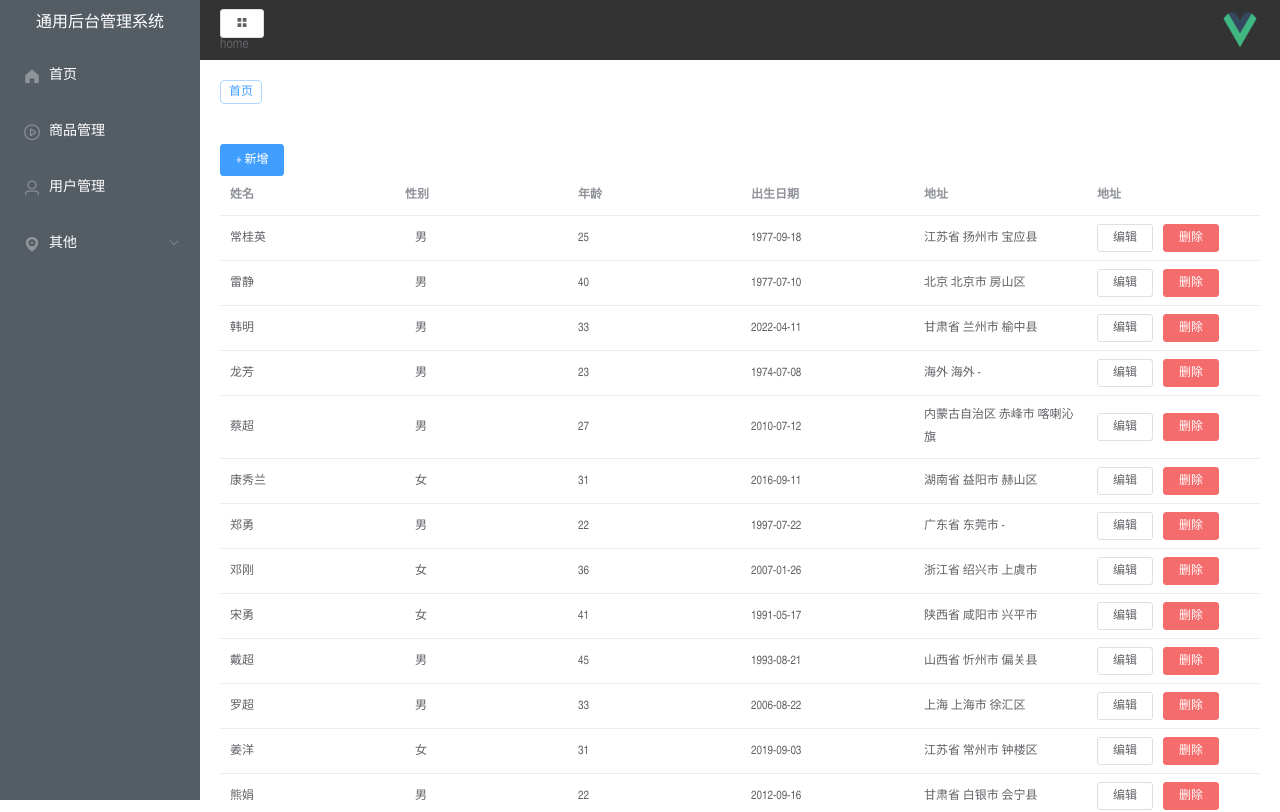
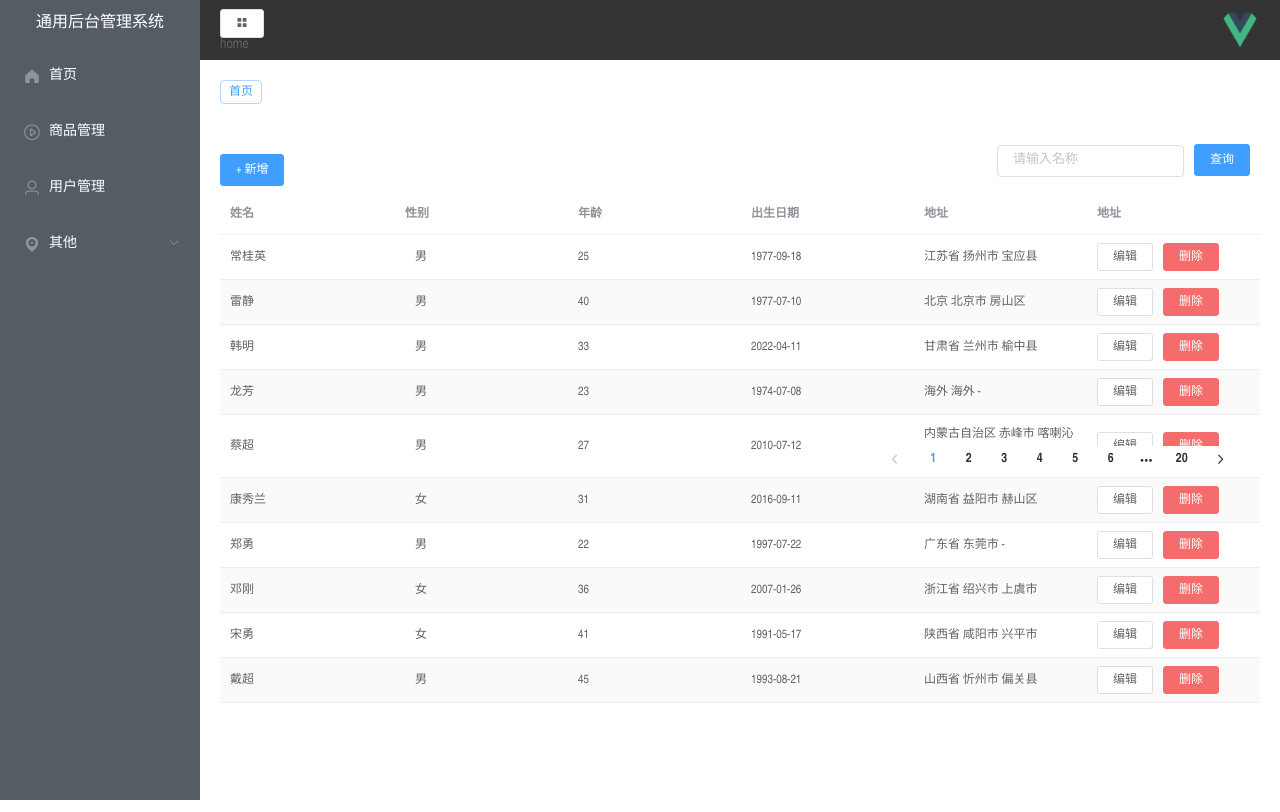
Before and after one commit to zzulihrs/procure, a Vue app: page /user in a window 1280 px wide. Shown: the top 812 px of the page. Built offline with nearby package versions, Linux system fonts and the light colour scheme; a small style sheet from the web is missing.

Commit message:
用户列表的查询功能

```diff
--- a/src/api/mock.js
+++ b/src/api/mock.js
@@ -9,4 +9,4 @@
 Mock.mock('/api/user/add', 'post', user.createUser)
 Mock.mock('/api/user/edit','post', user.updateUser)
 Mock.mock('/api/user/del', 'post', user.deleteUser)
-Mock.mock('/api/user/getUser', 'get', user.getUserList)
+Mock.mock(/api\/user\/getUser/, 'get', user.getUserList)
--- a/src/views/User.vue
+++ b/src/views/User.vue
@@ -41,7 +41,20 @@
         <el-button @click="handleAdd" type="primary">
           + 新增
         </el-button>
+        <!-- form搜索区域   -->
+        <el-form :inline="true" :model="userForm">
+          <el-form-item>
+            <el-input placeholder="请输入名称" v-model="userForm.name"></el-input>
+          </el-form-item>
+          <el-form-item>
+            <el-button type="primary" @click="onSubmit" @keydown.enter="onSubmit">查询</el-button>
+          </el-form-item>
+        </el-form>
+    </div>
+
+    <div class="common-table">
       <el-table
+          stripe
           :data="tableData"
           style="width: 100%">
         <el-table-column
@@ -77,7 +90,15 @@
         </el-table-column>
 
       </el-table>
+      <div class="pager">
+        <el-pagination
+            layout="prev, pager, next"
+            :total="total"
+            @current-change="handlePage">
+        </el-pagination>
       </div>
+    </div>
+
   </div>
 </template>
 
@@ -114,6 +135,14 @@
       },
       tableData: [],
       modalType: 0, // 0表示新增的弹窗，1表示删除
+      total: 0,     // 当前的总条数
+      pageData: {
+        page: 1,
+        limit: 10,
+      },
+      userForm: {
+        name:  '',
+      },
     }
   },
   mounted() {
@@ -190,16 +219,42 @@
     // 获取列表的数据
     getList() {
       // 获取的列表数据
-      getUser().then(({data}) => {
+      getUser({params: {...this.userForm, ...this.pageData }}).then(({data}) => {
         console.log(data);
         this.tableData = data.list;
+        this.total = data.count || 0;
       })
-    }
+    },
+    // 选择页码的回调函数
+    handlePage(val) {
+      this.pageData.page = val;
+      this.getList();
+    },
+    // 列表的查询
+    onSubmit() {
+      this.getList();
+    },
 
   },
 }
 </script>
 
-<style scoped>
-
+<style lang="less" scoped>
+.manage {
+  height: 90%;
+  .manage-header {
+    display: flex;
+    justify-content: space-between;
+    align-items: center;
+  };
+  .common-table {
+    position: relative;
+    height: calc(60% - 62px);
+    .pager {
+      position: absolute;
+      bottom: 0;
+      right: 20px;
+    }
+  }
+}
 </style>
```
Lines whose indentation alone changed are shown as unchanged.
